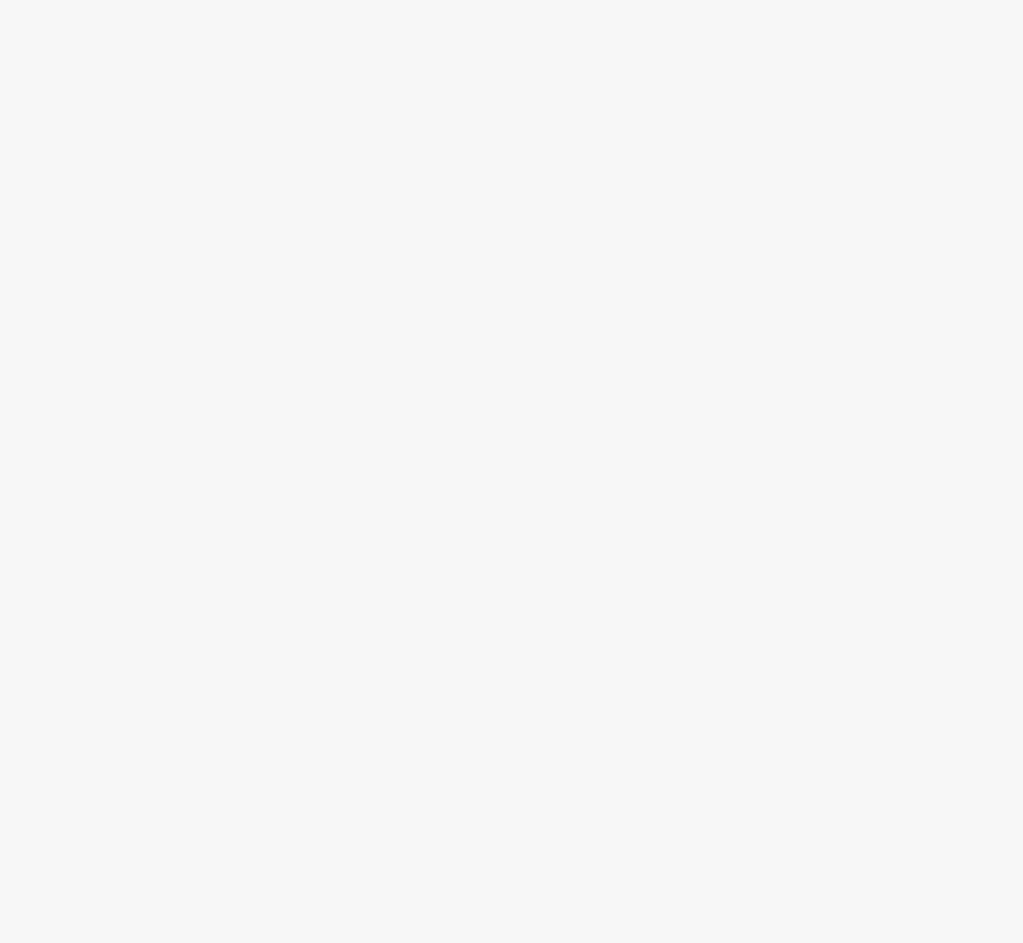
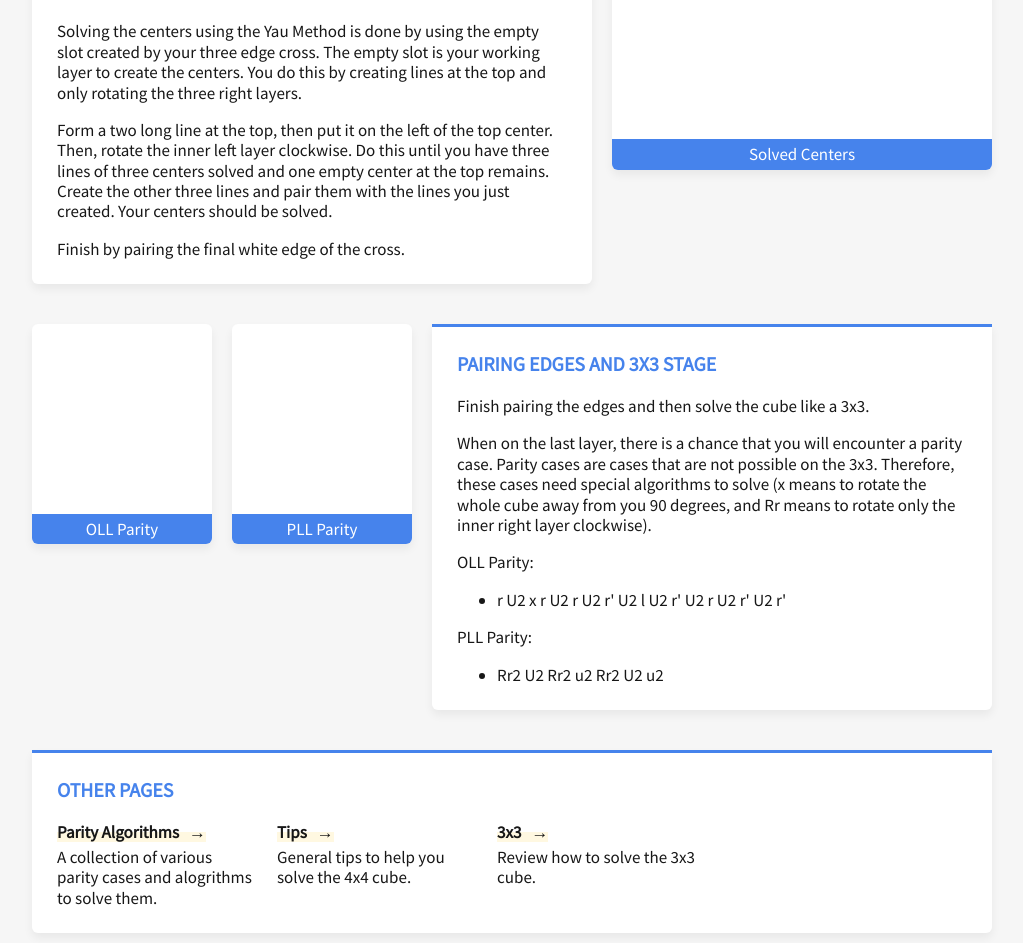
Before and after one commit to arielbob/cubedoc, a React app: page /4x4/yau-method in a window 1280 px wide. Shown: the part 765-1708 px from the top of the page, without its empty margins (128-1151 px from the left). Before the commit the page ends 800 px from the top, so only its background shows below. Built offline with nearby package versions, Linux system fonts and the light colour scheme.

Commit message:
Added Parity page for 4x4

```diff
--- a/src/components/App.js
+++ b/src/components/App.js
@@ -26,7 +26,7 @@ export default class App extends React.Component {
           <Navbar />
           <Route exact path='/' component={Home} />
           <Route path='/3x3' component={Solve3x3} />
-          <Route path='/yau-method' component={Solve4x4} />
+          <Route path='/4x4' component={Solve4x4} />
         </div>
       </Router>
     );
--- a/src/components/Navbar/index.js
+++ b/src/components/Navbar/index.js
@@ -39,11 +39,11 @@ class Navbar extends React.Component {
                 <li><Link to='/3x3/tips'>Tips</Link></li>
               </DropdownListItem>
               <DropdownListItem text='4x4'>
-                <li><Link to='/yau-method'>Yau Method</Link></li>
-                <li><a href='#'>Parity</a></li>
+                <li><Link to='/4x4/yau-method'>Yau Method</Link></li>
+                <li><Link to='/4x4/parity'>Parity</Link></li>
                 <li><a href='#'>Tips</a></li>
               </DropdownListItem>
-              <li className='learn-container'><Link to='/how-to-solve' className='btn-main'>Learn</Link></li>
+              <li className='learn-container'><Link to='/3x3/how-to-solve' className='btn-main'>Learn</Link></li>
             </ul>
           </nav>
         </div>
--- a/src/containers/Home/index.js
+++ b/src/containers/Home/index.js
@@ -27,7 +27,7 @@ class Home extends React.Component {
           color='blue'
           link='/yau-method'
           >
-            <a className='link-main' href='#'><span className='underline'></span>Parity Algorithms<span className='arrow'>&rarr;</span></a>
+            <Link className='link-main' to='/4x4/parity'><span className='underline'></span>Parity Algorithms<span className='arrow'>&rarr;</span></Link>
             <p>A collection of different algorithms to solve the 4x4's special cases.</p>
         </MainCard>
       </div>
--- /dev/null
+++ b/src/containers/Solve4x4/Parity.js
@@ -0,0 +1,37 @@
+import React from 'react';
+import { Link } from 'react-router-dom';
+
+const Parity = () => (
+	<div>
+		<h2 className='article-name'>Parity</h2>
+		<section className='instructions instructions-4x4 algorithms blue'>
+      <section className='step multi'>
+        <section className='step column'>
+          <section className='card step-card'>
+						<h3>Edge Flip</h3>
+					</section>
+          <div className='row wrap inline'>
+						<div className='card img-card'>
+							<span className='caption'>r U2 x r U2 r U2 r' U2 l U2 r' U2 r U2 r' U2 r'</span>
+						</div>
+					</div>
+        </section>
+        <section className='step column'>
+          <section className='card step-card'>
+						<h3>Edge Swaps</h3>
+					</section>
+          <div className='row wrap inline'>
+						<div className='card img-card'>
+							<span className='caption'>Rr2 U2 Rr2 u2 Rr2 U2 u2</span>
+						</div>
+						<div className='card img-card'>
+							<span className='caption'>x R2 F' Rr2 U2 Rr2 u2 Rr2 U2 u2 F R2</span>
+						</div>
+					</div>
+        </section>
+      </section>
+    </section>
+	</div>
+);
+
+export default Parity;
--- /dev/null
+++ b/src/containers/Solve4x4/YauMethod.js
@@ -0,0 +1,101 @@
+import React from 'react';
+import { Link } from 'react-router-dom';
+
+const Step1 = () => (
+	<section className='step step1'>
+	  <section className='small-side'>
+      <div className='row'>
+        <div className='card img-card'>
+          <span className='caption'>Keyhole Cross</span>
+        </div>
+      </div>
+	  </section>
+	  <section className='card step-card'>
+      <h3>The Cross</h3>
+      <p className='text-warning blue'>This tutorial assumes that you already know how to solve a 4x4, but want to solve it more efficiently.</p>
+      <p>The first step of the Yau Method is to complete the white and yellow centers.  Next, pair three edges of the cross.  Start by pairing the white edges and putting them into position.  Next, rotate your cube so that the cross is on your left side and the open slot is at the top.</p>
+	  </section>
+	</section>
+);
+
+const Step2 = () => (
+	<section className='step step2'>
+	  <section className='card step-card'>
+      <h3>The Centers</h3>
+      <p>Solving the centers using the Yau Method is done by using the empty slot created by your three edge cross. The empty slot is your working layer to create the centers. You do this by creating lines at the top and only rotating the three right layers.</p>
+      <p>Form a two long line at the top, then put it on the left of the top center. Then, rotate the inner left layer clockwise. Do this until you have three lines of three centers solved and one empty center at the top remains. Create the other three lines and pair them with the lines you just created. Your centers should be solved.</p>
+      <p>Finish by pairing the final white edge of the cross.</p>
+	  </section>
+    <section className='small-side'>
+      <div className='row'>
+        <div className='card img-card'>
+          <span className='caption'>Solved Centers</span>
+        </div>
+      </div>
+    </section>
+	</section>
+);
+
+const Step3 = () => (
+	<section className='step step3'>
+    <section className='small-side'>
+      <div className='row'>
+        <div className='card img-card'>
+          <span className='caption'>OLL Parity</span>
+        </div>
+        <div className='card img-card'>
+          <span className='caption'>PLL Parity</span>
+        </div>
+      </div>
+    </section>
+	  <section className='card step-card'>
+      <h3>Pairing Edges and 3x3 Stage</h3>
+      <p>Finish pairing the edges and then solve the cube like a 3x3.</p>
+      <p>When on the last layer, there is a chance that you will encounter a parity case. Parity cases are cases that are not possible on the 3x3. Therefore, these cases need special algorithms to solve (x means to rotate the whole cube away from you 90 degrees, and Rr means to rotate only the inner right layer clockwise).</p>
+      <p>OLL Parity:</p>
+      <ul>
+        <li>r U2 x r U2 r U2 r' U2 l U2 r' U2 r U2 r' U2 r'</li>
+      </ul>
+      <p>PLL Parity:</p>
+      <ul>
+        <li>Rr2 U2 Rr2 u2 Rr2 U2 u2</li>
+      </ul>
+	  </section>
+	</section>
+);
+
+const Conclusion = () => (
+	<section className='step'>
+	  <section className='card step-card'>
+      <h3>Other Pages</h3>
+      <section className='link-info'>
+        <div className='link-block'>
+          <Link className='link-main' to='/4x4/parity'><span className='underline'></span>Parity Algorithms<span className='arrow'>&rarr;</span></Link>
+          <p>A collection of various parity cases and alogrithms to solve them.</p>
+        </div>
+        <div className='link-block'>
+          <a className='link-main' href='#'><span className='underline'></span>Tips<span className='arrow'>&rarr;</span></a>
+          <p>General tips to help you solve the 4x4 cube.</p>
+        </div>
+        <div className='link-block'>
+          <Link className='link-main' to='/how-to-solve'><span className='underline'></span>3x3<span className='arrow'>&rarr;</span></Link>
+          <p>Review how to solve the 3x3 cube.</p>
+        </div>
+      </section>
+	  </section>
+	</section>
+);
+
+const YauMethod = () => (
+  <div>
+    <h2 className='article-name'>Yau Method</h2>
+    <section className='instructions instructions-4x4 blue'>
+      <Step1/>
+      <Step2/>
+      <Step3/>
+      <Conclusion/>
+    </section>
+  </div>
+);
+
+export default YauMethod;
--- a/src/containers/Solve4x4/index.js
+++ b/src/containers/Solve4x4/index.js
@@ -1,100 +1,17 @@
 import React from 'react';
-import { Link } from 'react-router-dom';
+import {
+	Link,
+	Route
+} from 'react-router-dom';
+import YauMethod from './YauMethod';
+import Parity from './Parity';
 
-const Step1 = () => (
-	<section className='step step1'>
-	  <section className='small-side'>
-      <div className='row'>
-        <div className='card img-card'>
-          <span className='caption'>Keyhole Cross</span>
-        </div>
-      </div>
-	  </section>
-	  <section className='card step-card'>
-      <h3>The Cross</h3>
-      <p className='text-warning blue'>This tutorial assumes that you already know how to solve a 4x4, but want to solve it more efficiently.</p>
-      <p>The first step of the Yau Method is to complete the white and yellow centers.  Next, pair three edges of the cross.  Start by pairing the white edges and putting them into position.  Next, rotate your cube so that the cross is on your left side and the open slot is at the top.</p>
-	  </section>
-	</section>
-);
-
-const Step2 = () => (
-	<section className='step step2'>
-	  <section className='card step-card'>
-      <h3>The Centers</h3>
-      <p>Solving the centers using the Yau Method is done by using the empty slot created by your three edge cross. The empty slot is your working layer to create the centers. You do this by creating lines at the top and only rotating the three right layers.</p>
-      <p>Form a two long line at the top, then put it on the left of the top center. Then, rotate the inner left layer clockwise. Do this until you have three lines of three centers solved and one empty center at the top remains. Create the other three lines and pair them with the lines you just created. Your centers should be solved.</p>
-      <p>Finish by pairing the final white edge of the cross.</p>
-	  </section>
-    <section className='small-side'>
-      <div className='row'>
-        <div className='card img-card'>
-          <span className='caption'>Solved Centers</span>
-        </div>
-      </div>
-    </section>
-	</section>
-);
-
-const Step3 = () => (
-	<section className='step step3'>
-    <section className='small-side'>
-      <div className='row'>
-        <div className='card img-card'>
-          <span className='caption'>OLL Parity</span>
-        </div>
-        <div className='card img-card'>
-          <span className='caption'>PLL Parity</span>
-        </div>
-      </div>
-    </section>
-	  <section className='card step-card'>
-      <h3>Pairing Edges and 3x3 Stage</h3>
-      <p>Finish pairing the edges and then solve the cube like a 3x3.</p>
-      <p>When on the last layer, there is a chance that you will encounter a parity case. Parity cases are cases that are not possible on the 3x3. Therefore, these cases need special algorithms to solve (x means to rotate the whole cube away from you 90 degrees, and Rr means to rotate only the inner right layer clockwise).</p>
-      <p>OLL Parity:</p>
-      <ul>
-        <li>r U2 x r U2 r U2 r' U2 l U2 r' U2 r U2 r' U2 r'</li>
-      </ul>
-      <p>PLL Parity:</p>
-      <ul>
-        <li>Rr2 U2 Rr2 u2 Rr2 U2 u2</li>
-      </ul>
-	  </section>
-	</section>
-);
-
-const Conclusion = () => (
-	<section className='step'>
-	  <section className='card step-card'>
-      <h3>Other Pages</h3>
-      <section className='link-info'>
-        <div className='link-block'>
-          <a className='link-main' href='#'><span className='underline'></span>Parity Algorithms<span className='arrow'>&rarr;</span></a>
-          <p>A collection of various parity cases and alogrithms to solve them.</p>
-        </div>
-        <div className='link-block'>
-          <a className='link-main' href='#'><span className='underline'></span>Tips<span className='arrow'>&rarr;</span></a>
-          <p>General tips to help you solve the 4x4 cube.</p>
-        </div>
-        <div className='link-block'>
-          <Link className='link-main' to='/how-to-solve'><span className='underline'></span>3x3<span className='arrow'>&rarr;</span></Link>
-          <p>Review how to solve the 3x3 cube.</p>
-        </div>
-      </section>
-	  </section>
-	</section>
-);
-
-const Solve4x4 = () => (
+const Solve4x4 = ({match}) => (
   <div className='container bleed-top'>
     <h1 className='title-big blue'>4x4</h1>
-    <h2 className='article-name'>Yau Method</h2>
     <section className='instructions instructions-4x4 blue'>
-      <Step1/>
-      <Step2/>
-      <Step3/>
-      <Conclusion/>
+			<Route path={match.url + '/yau-method'} render={YauMethod} />
+			<Route path={match.url + '/parity'} render={Parity} />
     </section>
   </div>
 );
```
